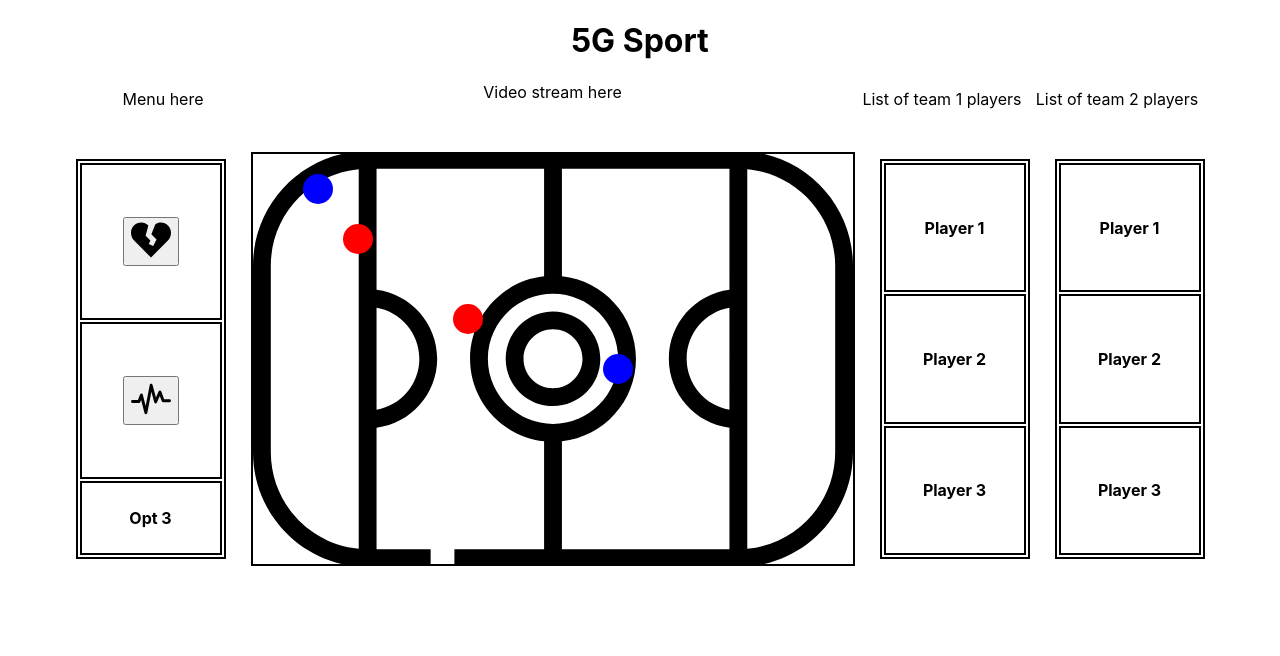
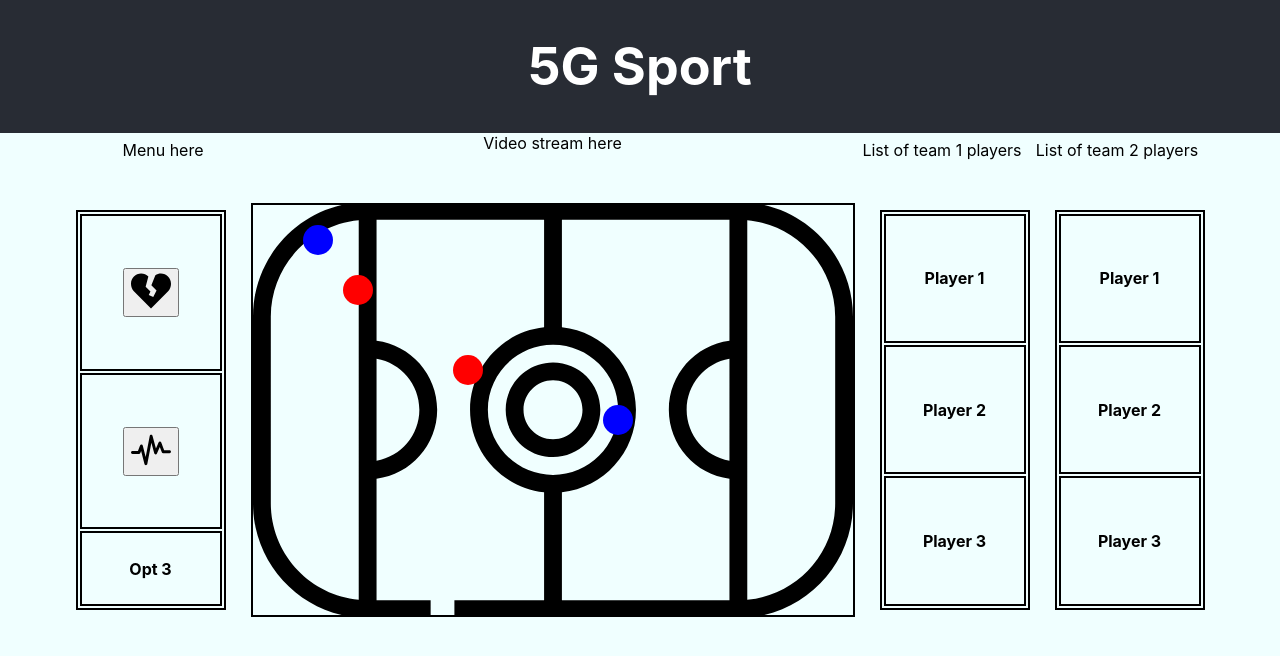
Before and after one commit to Onsbohh/5G-Sport-Application, a React (Create React App) app in the folder frontend/: page / in a window 1280 px wide. Shown: the top 656 px of the page. Built offline with nearby package versions, Linux system fonts and the light colour scheme.

Commit message:
semantics

```diff
--- a/frontend/public/index.html
+++ b/frontend/public/index.html
@@ -3,7 +3,7 @@
   <head>
     <meta charset="utf-8" />
     <link rel="icon" href="%PUBLIC_URL%/favicon.ico" />
-    <meta name="viewport" content="width=device-width, initial-scale=1" />
+    <meta name="viewport" content="width=device-width, initial-scale=1, viewport-width=cover"/>
     <meta name="theme-color" content="#000000" />
     <meta
       name="description"
--- a/frontend/src/App.css
+++ b/frontend/src/App.css
@@ -1,5 +1,7 @@
 .App {
+  min-height: 100vh;
   text-align: center;
+  background-color: azure;
 }
 
 .App-logo {
@@ -15,7 +17,6 @@
 
 .App-header {
   background-color: #282c34;
-  min-height: 100vh;
   display: flex;
   flex-direction: column;
   align-items: center;
--- a/frontend/src/App.js
+++ b/frontend/src/App.js
@@ -7,7 +7,10 @@ import HeartRatePopup from "./components/HeartRatePopup";
 const App = () => {
   return (
       <div className="App">
-          <h1>5G Sport</h1>
+          <header className="App-header">
+              <h1>5G Sport</h1>
+          </header>
+
           <div style={{
               display: "flex",
               justifyContent: "center",
--- a/frontend/src/index.css
+++ b/frontend/src/index.css
@@ -11,7 +11,3 @@ code {
   font-family: source-code-pro, Menlo, Monaco, Consolas, 'Courier New',
     monospace;
 }
-
-th, td, tr {
-  border: 1px #000
-}
```
